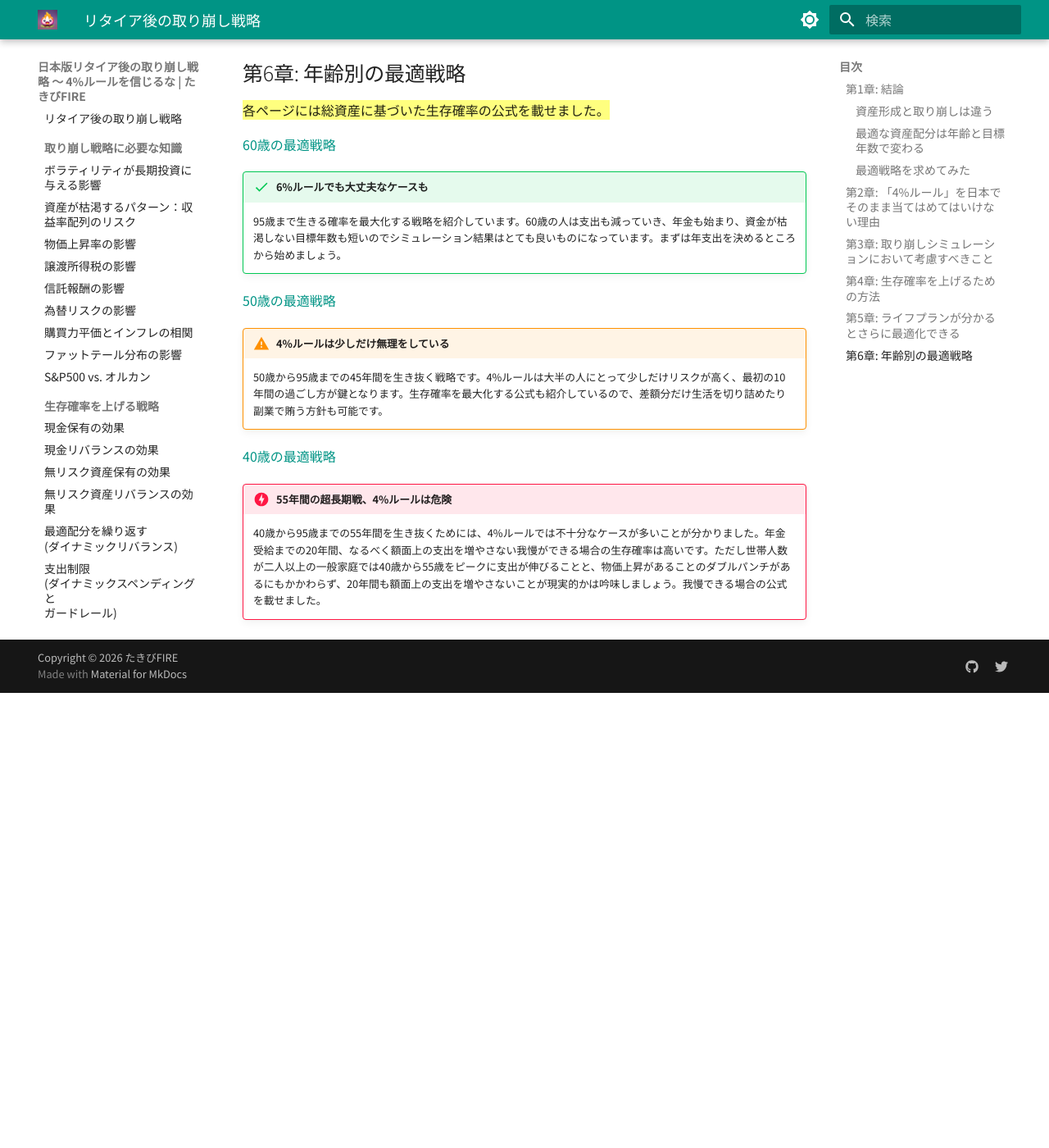
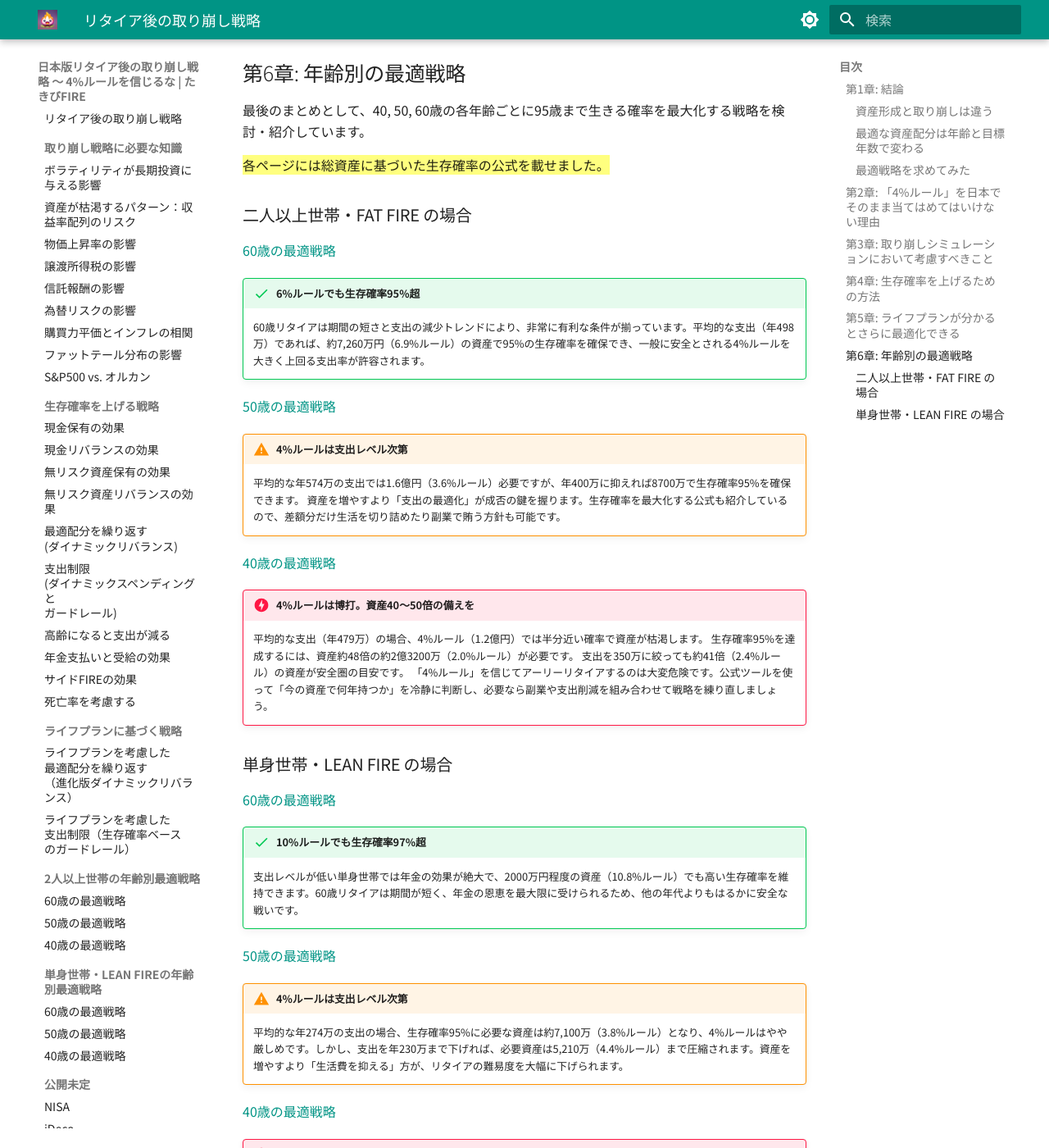
Before and after one commit to TakibiFire/JapaneseTrinityStudy, an MkDocs documentation site: the page built from docs/index.md, in a window 1280 px wide and 1400 px high, scrolled down 7609 px. Shown: the whole window at 82% size. Built offline with MkDocs 1.6.1 and Material for MkDocs 9.7.7, drawn with Linux system fonts in a browser that asks for light colours; before the commit the page ends 8454 px from its top, so only the background shows below that; some of the changed text lies outside the part shown.

Commit message:
Updated abstracts in index.md

```diff
--- a/docs/index.md
+++ b/docs/index.md
@@ -192,16 +192,38 @@
 
 ## 第6章: 年齢別の最適戦略
 
+最後のまとめとして、40, 50, 60歳の各年齢ごとに95歳まで生きる確率を最大化する戦略を検討・紹介しています。
+
 ==各ページには総資産に基づいた生存確率の公式を載せました。==
 
+### 二人以上世帯・FAT FIRE の場合
+
 [60歳の最適戦略](all_60yr.md)
-!!! success "6%ルールでも大丈夫なケースも"
-    95歳まで生きる確率を最大化する戦略を紹介しています。60歳の人は支出も減っていき、年金も始まり、資金が枯渇しない目標年数も短いのでシミュレーション結果はとても良いものになっています。まずは年支出を決めるところから始めましょう。
+!!! success "6%ルールでも生存確率95%超"
+    60歳リタイアは期間の短さと支出の減少トレンドにより、非常に有利な条件が揃っています。平均的な支出（年498万）であれば、約7,260万円（6.9%ルール）の資産で95%の生存確率を確保でき、一般に安全とされる4%ルールを大きく上回る支出率が許容されます。
 
 [50歳の最適戦略](all_50yr.md)
-!!! warning "4%ルールは少しだけ無理をしている"
-    50歳から95歳までの45年間を生き抜く戦略です。4%ルールは大半の人にとって少しだけリスクが高く、最初の10年間の過ごし方が鍵となります。生存確率を最大化する公式も紹介しているので、差額分だけ生活を切り詰めたり副業で賄う方針も可能です。
+!!! warning "4%ルールは支出レベル次第"
+    平均的な年574万の支出では1.6億円（3.6%ルール）必要ですが、年400万に抑えれば8700万で生存確率95%を確保できます。
+    資産を増やすより「支出の最適化」が成否の鍵を握ります。生存確率を最大化する公式も紹介しているので、差額分だけ生活を切り詰めたり副業で賄う方針も可能です。
 
 [40歳の最適戦略](all_40yr.md)
-!!! danger "55年間の超長期戦、4%ルールは危険"
-    40歳から95歳までの55年間を生き抜くためには、4%ルールでは不十分なケースが多いことが分かりました。年金受給までの20年間、なるべく額面上の支出を増やさない我慢ができる場合の生存確率は高いです。ただし世帯人数が二人以上の一般家庭では40歳から55歳をピークに支出が伸びることと、物価上昇があることのダブルパンチがあるにもかかわらず、20年間も額面上の支出を増やさないことが現実的かは吟味しましょう。我慢できる場合の公式を載せました。
+!!! danger "4%ルールは博打。資産40〜50倍の備えを"
+    平均的な支出（年479万）の場合、4%ルール（1.2億円）では半分近い確率で資産が枯渇します。
+    生存確率95%を達成するには、資産約48倍の約2億3200万（2.0%ルール）が必要です。
+    支出を350万に絞っても約41倍（2.4%ルール）の資産が安全圏の目安です。
+    「4%ルール」を信じてアーリーリタイアするのは大変危険です。公式ツールを使って「今の資産で何年持つか」を冷静に判断し、必要なら副業や支出削減を組み合わせて戦略を練り直しましょう。
+
+### 単身世帯・LEAN FIRE の場合
+
+[60歳の最適戦略](single_60yr.md)
+!!! success "10%ルールでも生存確率97%超"
+    支出レベルが低い単身世帯では年金の効果が絶大で、2000万円程度の資産（10.8%ルール）でも高い生存確率を維持できます。60歳リタイアは期間が短く、年金の恩恵を最大限に受けられるため、他の年代よりもはるかに安全な戦いです。
+
+[50歳の最適戦略](single_50yr.md)
+!!! warning "4%ルールは支出レベル次第"
+    平均的な年274万の支出の場合、生存確率95%に必要な資産は約7,100万（3.8%ルール）となり、4%ルールはやや厳しめです。しかし、支出を年230万まで下げれば、必要資産は5,210万（4.4%ルール）まで圧縮されます。資産を増やすより「生活費を抑える」方が、リタイアの難易度を大幅に下げられます。
+
+[40歳の最適戦略](single_40yr.md)
+!!! danger "2%ルールが目安。4%は幻想"
+    40歳から95歳までの55年間を生き抜くには、収益率配列のリスクと物価上昇の影響を無視できません。年270万支出なら資産41.6倍以上（2.4%以下）の備えが推奨されます。支出を年230万まで抑えても必要資産は8900万（資産38.7倍）に達し、4%ルールを信じてリタイアするのは極めて危険な博打と言えます。
```
